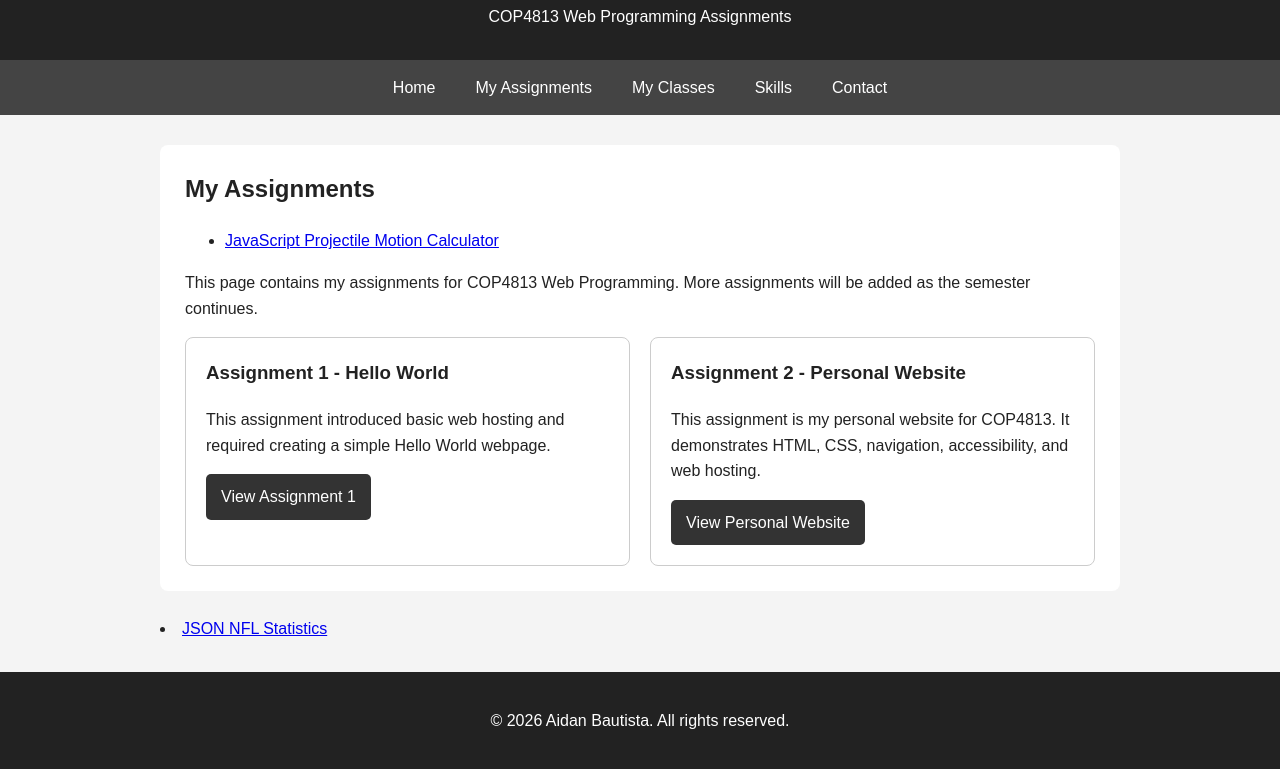
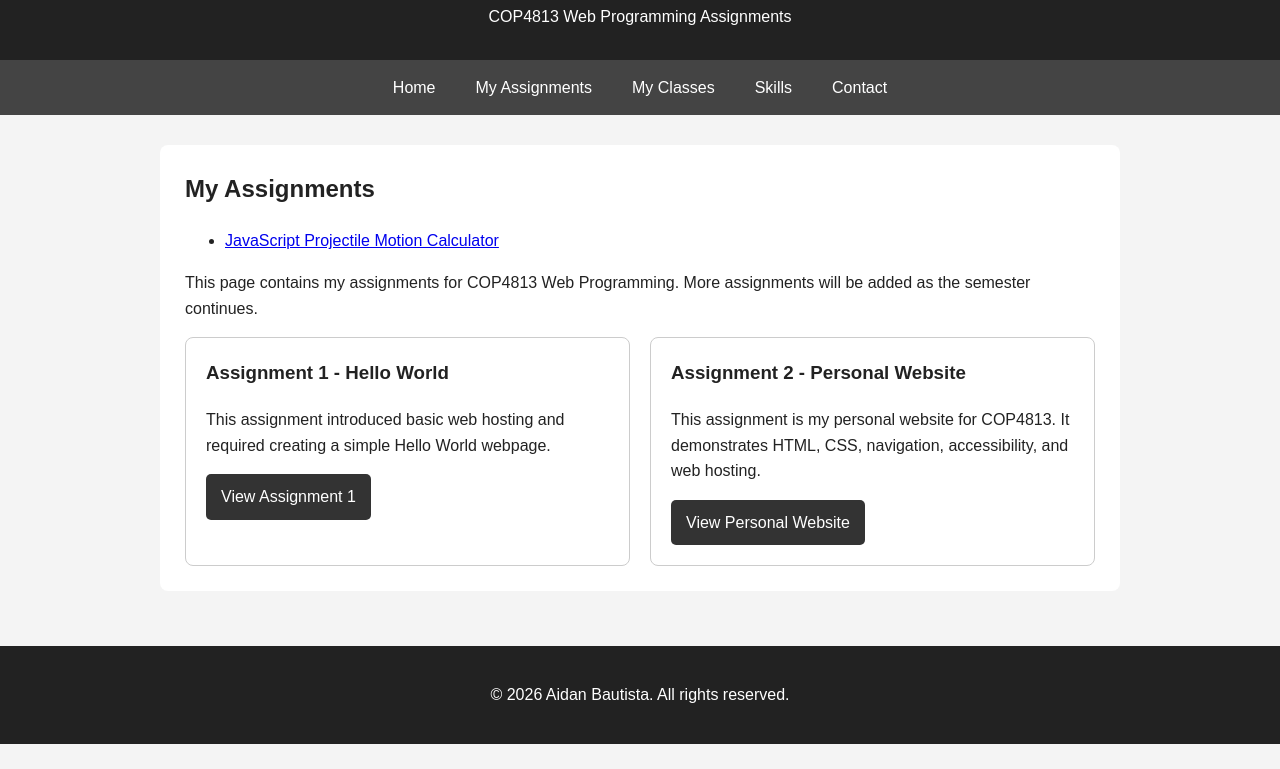
Before and after one commit to AidanIsDaGoat/COP-4813-Assignments, a plain HTML site: page assignment.html in a window 1280 px wide. Shown: the part 106-875 px from the top of the page. After the commit the page ends 850 px from the top, so only its background shows below. Drawn offline with Linux system fonts and the light colour scheme.

Commit message:
Remove NFL Statistics link from assignment.html
Removed link to JSON NFL Statistics from the assignment page.

```diff
--- a/assignment.html
+++ b/assignment.html
@@ -78,11 +78,7 @@
 
             </div>
         </section>
-<li>
-    <a href="nfl-stats.html">
-        JSON NFL Statistics
-    </a>
-</li>
+
     </main>
 
     <footer>
```
